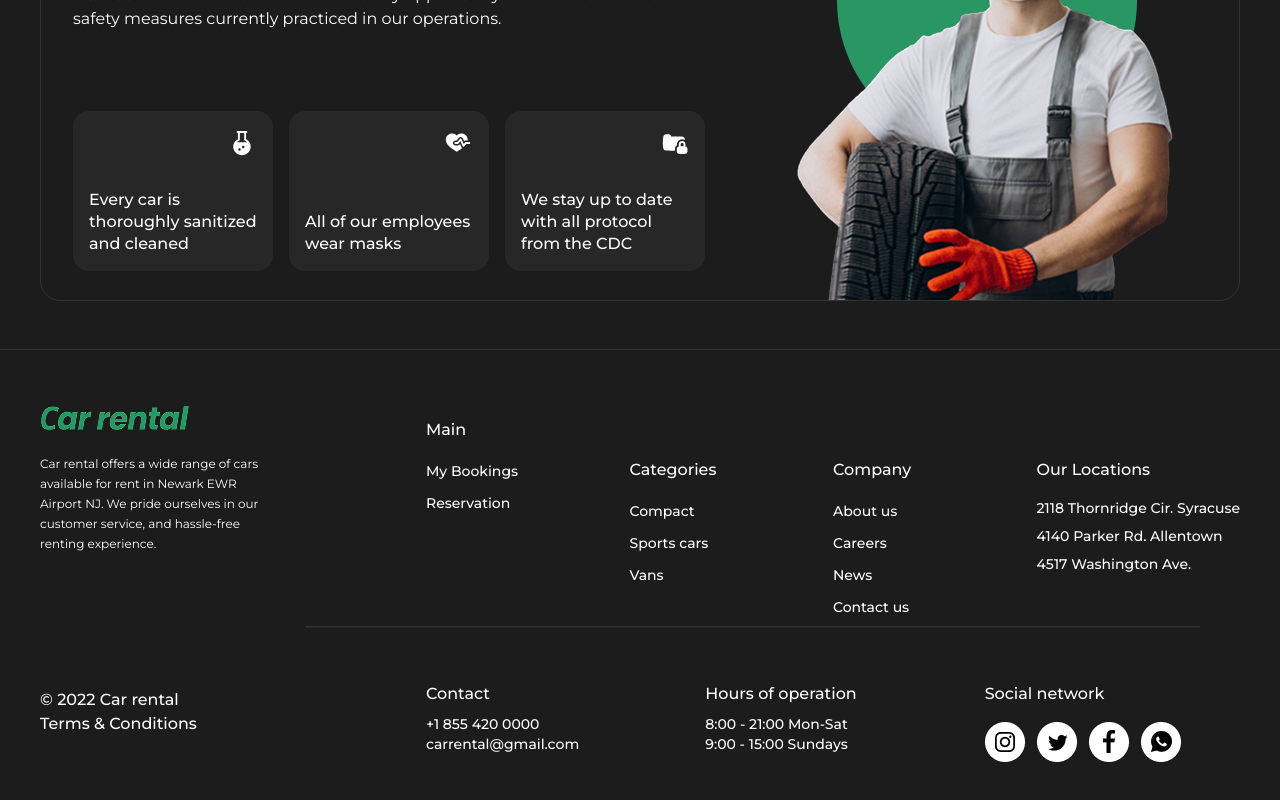
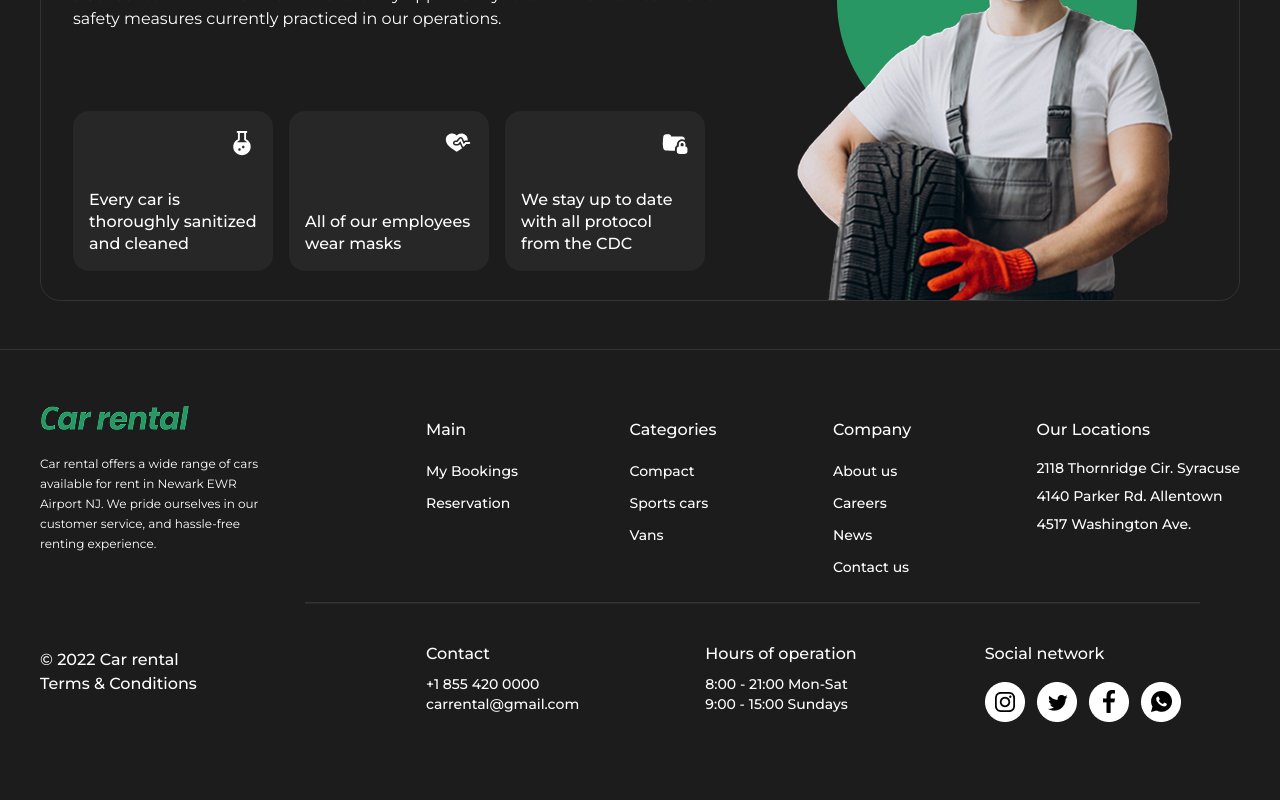
Before and after one commit to Azamat493/5-oy-5-dars, a React (Vite) app: page / in a window 1280 px wide. Shown: the part 3718-4518 px from the top of the page. After the commit the page ends 4488 px from the top, so only its background shows below. Built offline with nearby package versions, Linux system fonts and the light colour scheme.

Commit message:
Описание изменений

```diff
--- a/src/components/Footer.jsx
+++ b/src/components/Footer.jsx
@@ -42,7 +42,7 @@ const Footer = () => {
             </ul>
           </div>
           <div>
-            <h4 className="font-medium text-base text-white font-family mt-[40px] mb-2 sm:mb-4">
+            <h4 className="font-medium text-base text-white font-family sm:mt-0 mt-[40px] mb-2 sm:mb-4">
               Categories
             </h4>
             <ul className="space-y-2">
@@ -73,7 +73,7 @@ const Footer = () => {
             </ul>
           </div>
           <div>
-            <h4 className="font-medium text-base text-white font-family mt-[40px] mb-2 sm:mb-4">
+            <h4 className="font-medium text-base text-white font-family sm:mt-0 mt-[40px] mb-2 sm:mb-4">
               Company
             </h4>
             <ul className="space-y-2">
@@ -112,7 +112,7 @@ const Footer = () => {
             </ul>
           </div>
           <div>
-            <h4 className="font-medium text-base text-white font-family mt-[40px] mb-2 sm:mb-4">
+            <h4 className="font-medium text-base text-white font-family sm:mt-0 mt-[40px] mb-2 sm:mb-4">
               Our Locations
             </h4>
             <address className="font-medium text-sm whitespace-nowrap text-white not-italic font-family space-y-1">
```
